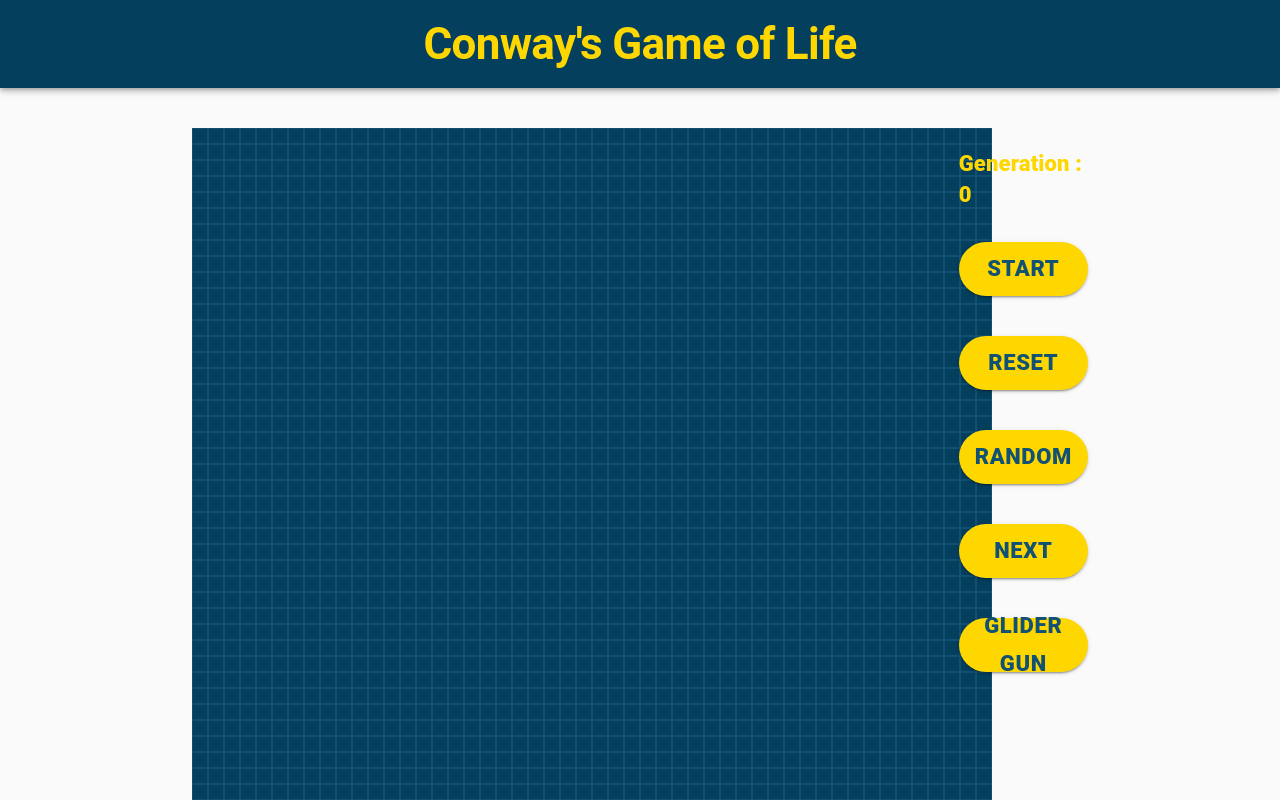
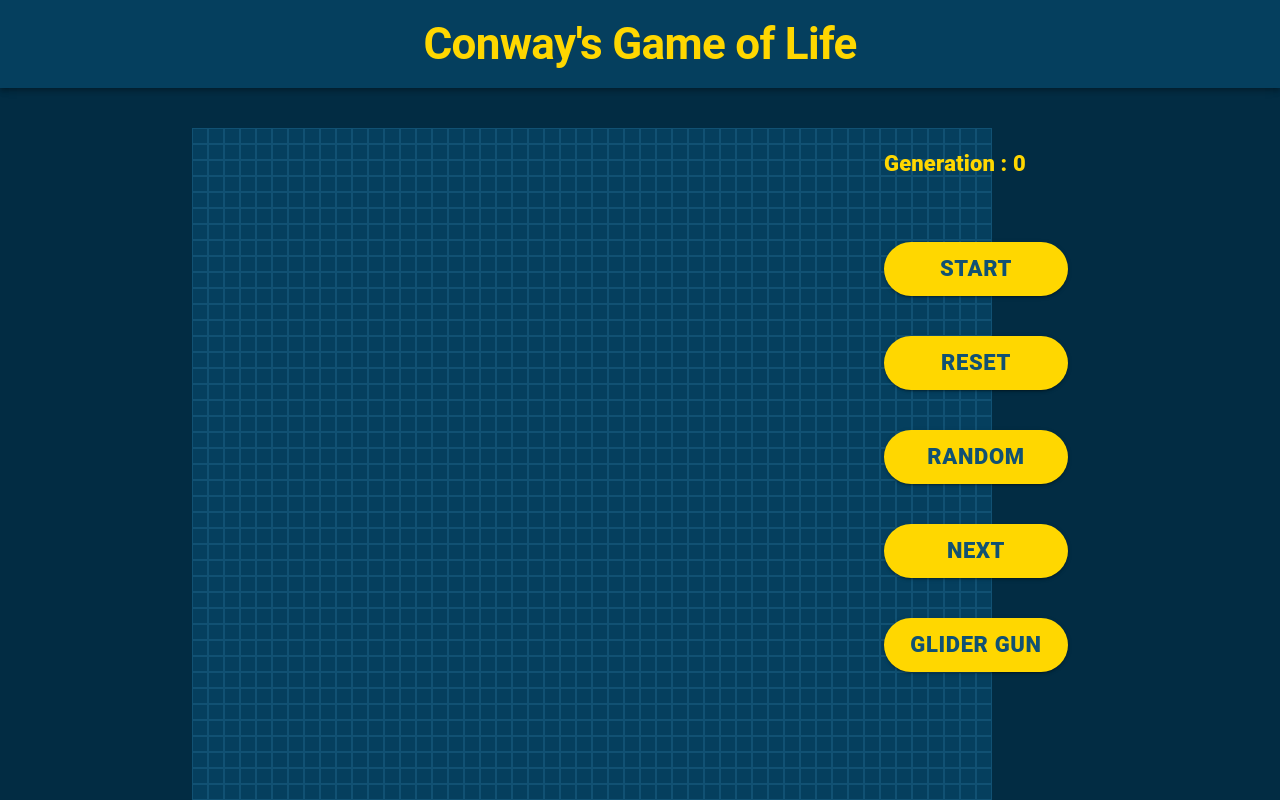
Before and after one commit to JoeLorenzo/conway-game-of-life, a React (Create React App) app: page / in a window 1280 px wide. Shown: the top 800 px of the page. Built offline with nearby package versions, Linux system fonts and the light colour scheme.

Commit message:
-fixed styling bugs

```diff
--- a/src/App.js
+++ b/src/App.js
@@ -1,5 +1,5 @@
 import React from "react";
-// import "./App.css";
+import "./App.css";
 import GlobalStyles from "./theme/GlobalStyles";
 import GameGrid from "./components/GameGrid";
 import CssBaseline from "@material-ui/core/CssBaseline";
--- a/src/components/About.jsx
+++ b/src/components/About.jsx
@@ -1,10 +1,10 @@
 import React from "react";
-import { Grid, makeStyles, Typography } from "@material-ui/core/";
+import { Grid, Typography } from "@material-ui/core/";
 
-const useStyles = makeStyles((theme) => ({}));
+// const useStyles = makeStyles((theme) => ({}));
 
 const About = (props) => {
-  const classes = useStyles();
+  // const classes = useStyles();
 
   return (
     <Grid item component="main" className="item-container">
--- a/src/components/GameGrid.jsx
+++ b/src/components/GameGrid.jsx
@@ -211,7 +211,7 @@ function GameGrid(props) {
       className="main-container"
     >
       <Grid container direction="row">
-        <Grid item lg={10}>
+        <Grid item lg={9}>
           <div
             style={{
               display: "grid",
@@ -242,7 +242,7 @@ function GameGrid(props) {
             )}
           </div>
         </Grid>
-        <Grid item lg={2}>
+        <Grid item lg={3}>
           <Grid container direction="column">
             <div className={classes.gameText}>Generation : {generation}</div>
             <Button
--- a/src/components/Header.jsx
+++ b/src/components/Header.jsx
@@ -1,8 +1,6 @@
 import React from "react";
 import {
-  useMediaQuery,
   makeStyles,
-  useTheme,
   AppBar,
   Toolbar,
   Typography,
@@ -22,7 +20,7 @@ const useStyles = makeStyles((theme) => ({
 const Header = (props) => {
   //material ui hooks
   const classes = useStyles();
-  const theme = useTheme();
+  // const theme = useTheme();
   // const matches = useMediaQuery(theme.breakpoints.down("md"));
 
   return (
```
